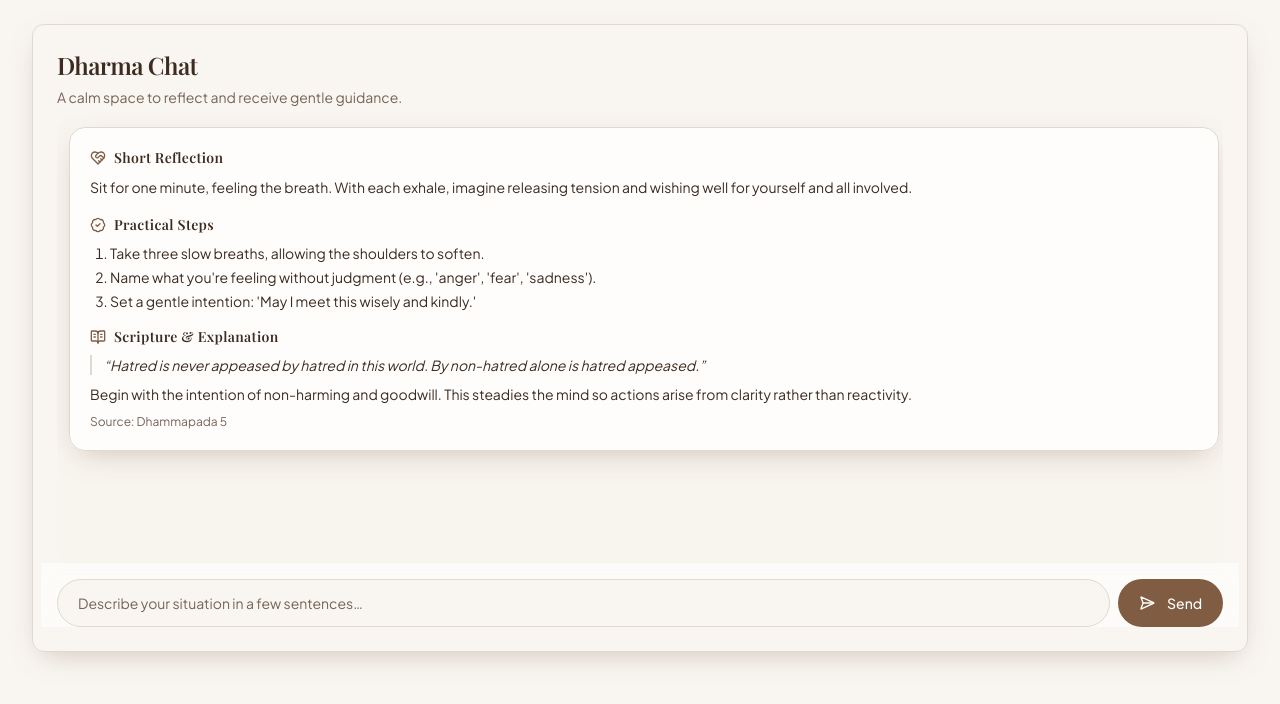
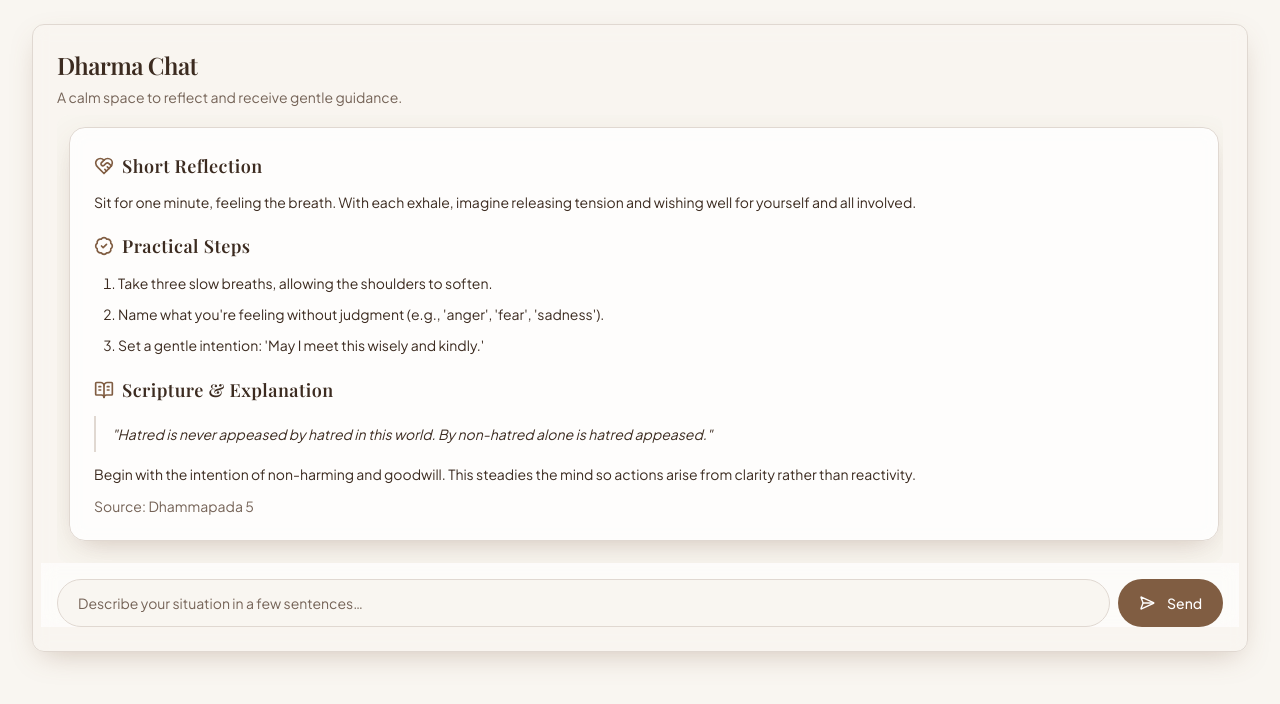
Before and after one commit to colensolabs/dhamma-chat-ai, a React (Vite) app: page /chat in a window 1280 px wide. Shown: the top 704 px of the page. Built offline with nearby package versions, Linux system fonts and the light colour scheme.

Commit message:
Adjust formatting for mobile
Ensure chat interface elements, including fonts and text formatting, are responsive and mobile-friendly.

```diff
--- a/index.html
+++ b/index.html
@@ -2,7 +2,9 @@
 <html lang="en">
   <head>
     <meta charset="UTF-8" />
-    <meta name="viewport" content="width=device-width, initial-scale=1.0" />
+    <link rel="preconnect" href="https://fonts.googleapis.com">
+    <link rel="preconnect" href="https://fonts.gstatic.com" crossorigin>
+    <link href="https://fonts.googleapis.com/css2?family=Plus+Jakarta+Sans:wght@400;500;600;700&family=Playfair+Display:wght@400;600;700&display=swap" rel="stylesheet">
     <title>Dharma Chat – Buddhist AI Companion</title>
     <meta name="description" content="Chat with a modern Buddhist AI—guided by teachings, sutras, and meditation wisdom." />
     <meta name="author" content="Dharma Chat" />
--- a/src/components/chat/AssistantAnswer.tsx
+++ b/src/components/chat/AssistantAnswer.tsx
@@ -13,43 +13,43 @@ export type AssistantContent = {
 
 const AssistantAnswer = ({ data }: { data: AssistantContent }) => {
   return (
-    <article className="rounded-2xl border bg-card/80 backdrop-blur p-4 md:p-5 space-y-4 shadow-elegant animate-enter">
-      <section aria-label="Short Reflection" className="space-y-2">
+    <article className="rounded-2xl border bg-card/80 backdrop-blur p-4 md:p-6 space-y-4 md:space-y-5 shadow-elegant animate-enter">
+      <section aria-label="Short Reflection" className="space-y-3">
         <div className="flex items-center gap-2">
-          <HeartHandshake className="h-4 w-4 text-primary" />
-          <h3 className="text-sm font-semibold tracking-wide">Short Reflection</h3>
+          <HeartHandshake className="h-5 w-5 text-primary flex-shrink-0" />
+          <h3 className="text-base md:text-lg font-semibold tracking-wide">Short Reflection</h3>
         </div>
-        <div className="text-sm leading-relaxed space-y-2">
+        <div className="text-base md:text-sm leading-relaxed space-y-3">
           {data.reflection.split('\n\n').map((paragraph, index) => (
             <p key={index}>{paragraph}</p>
           ))}
         </div>
       </section>
 
-      <section aria-label="Practical Steps" className="space-y-2">
+      <section aria-label="Practical Steps" className="space-y-3">
         <div className="flex items-center gap-2">
-          <BadgeCheck className="h-4 w-4 text-primary" />
-          <h3 className="text-sm font-semibold tracking-wide">Practical Steps</h3>
+          <BadgeCheck className="h-5 w-5 text-primary flex-shrink-0" />
+          <h3 className="text-base md:text-lg font-semibold tracking-wide">Practical Steps</h3>
         </div>
-        <ol className="list-decimal pl-5 space-y-1 text-sm">
+        <ol className="list-decimal pl-6 space-y-2 text-base md:text-sm">
           {data.steps.map((s, i) => (
-            <li key={i}>{s}</li>
+            <li key={i} className="leading-relaxed">{s}</li>
           ))}
         </ol>
       </section>
 
-      <section aria-label="Scripture & Explanation" className="space-y-2">
+      <section aria-label="Scripture & Explanation" className="space-y-3">
         <div className="flex items-center gap-2">
-          <BookOpenText className="h-4 w-4 text-primary" />
-          <h3 className="text-sm font-semibold tracking-wide">Scripture & Explanation</h3>
+          <BookOpenText className="h-5 w-5 text-primary flex-shrink-0" />
+          <h3 className="text-base md:text-lg font-semibold tracking-wide">Scripture & Explanation</h3>
         </div>
-        <blockquote className="text-sm italic border-l-2 pl-3">“{data.scripture.quote}”</blockquote>
-        <div className="text-sm leading-relaxed space-y-2">
+        <blockquote className="text-base md:text-sm italic border-l-2 pl-4 py-2 leading-relaxed">"{data.scripture.quote}"</blockquote>
+        <div className="text-base md:text-sm leading-relaxed space-y-3">
           {data.scripture.explanation.split('\n\n').map((paragraph, index) => (
             <p key={index}>{paragraph}</p>
           ))}
         </div>
-        <p className="text-xs text-muted-foreground">Source: {data.scripture.source}</p>
+        <p className="text-sm text-muted-foreground">Source: {data.scripture.source}</p>
       </section>
 
     </article>
```
